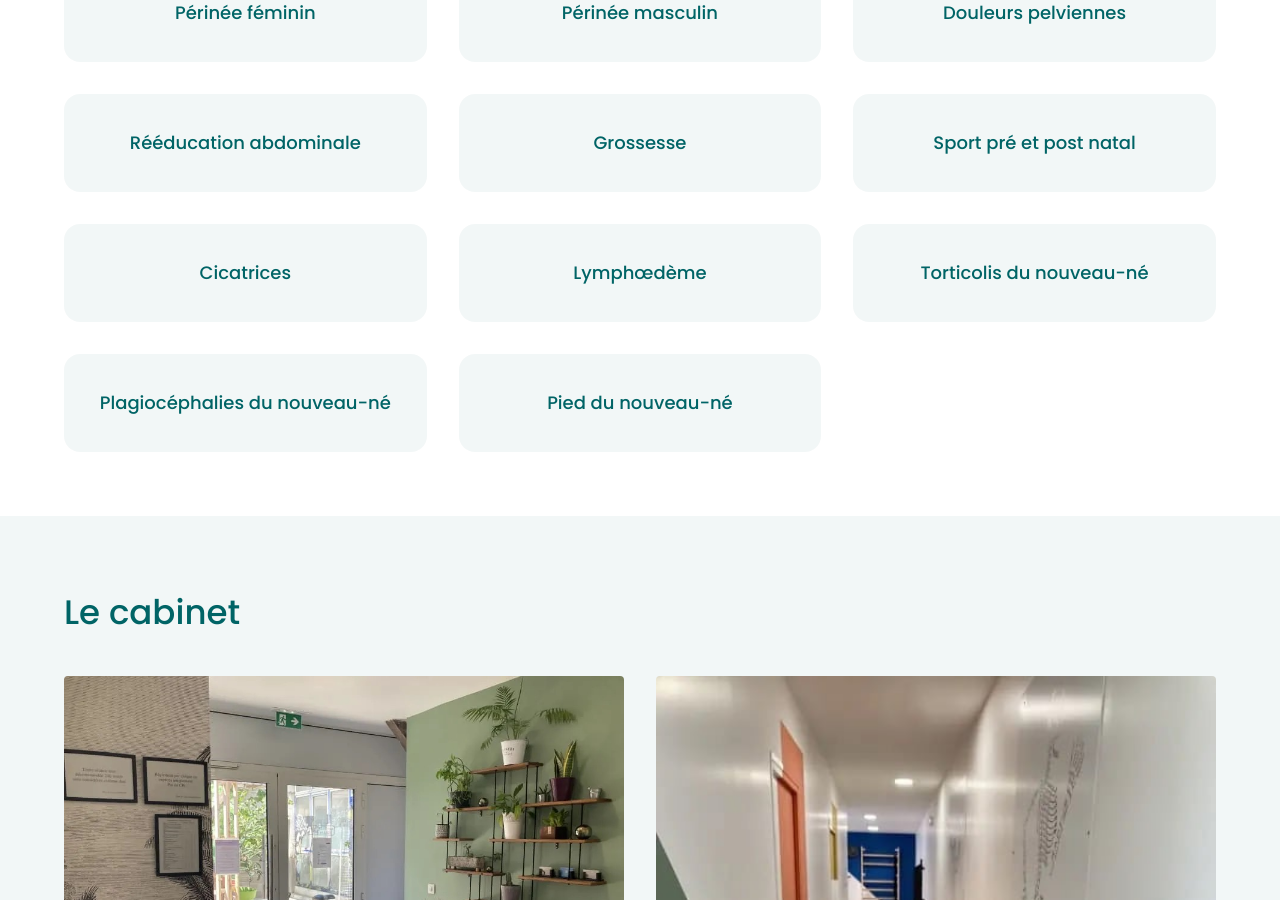
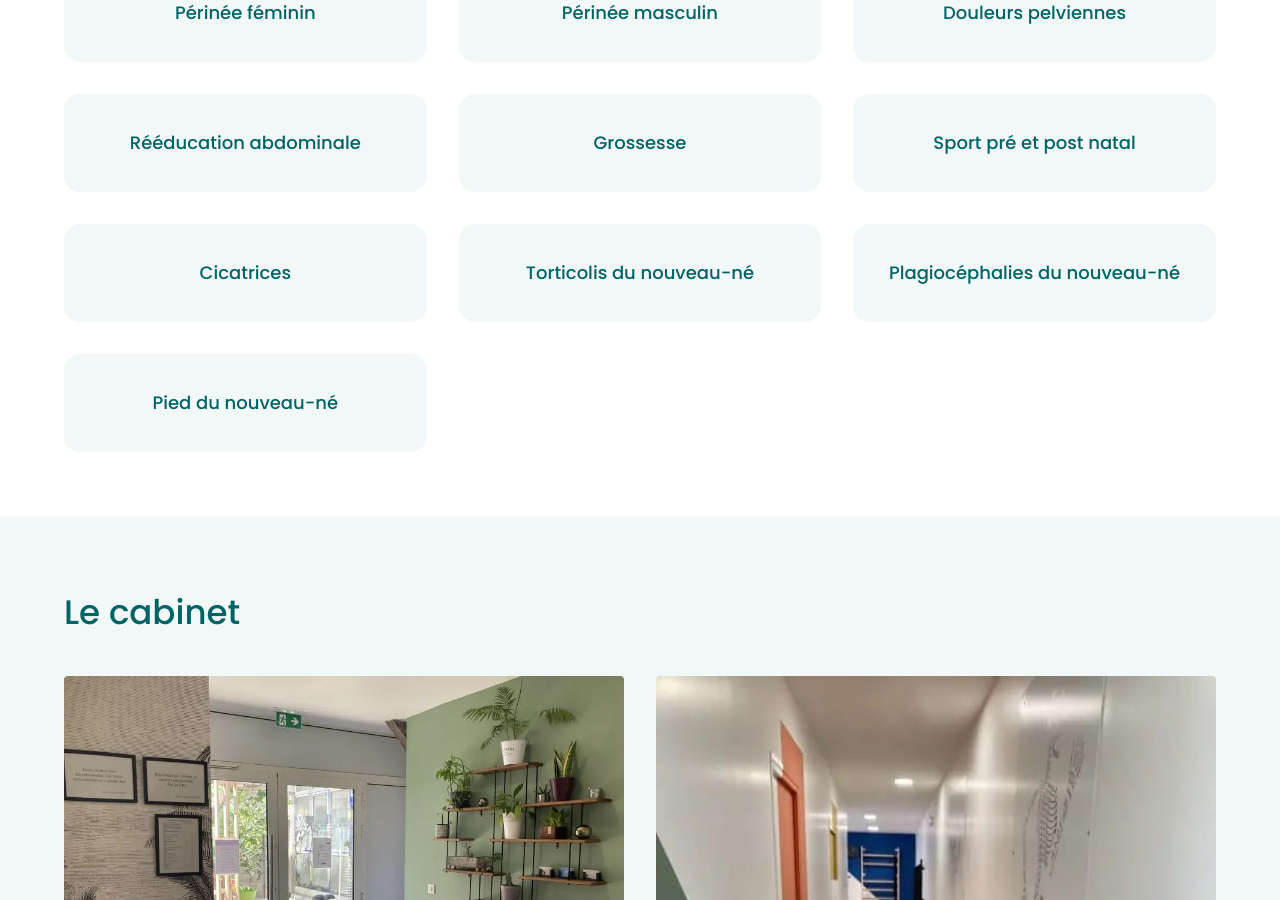
Before and after one commit to superhugo/cyriellemulton, a Jekyll site: the page built from index.html, in a window 1280 px wide and 900 px high, scrolled down 1094 px. Built offline with Jekyll 4.4.1, drawn with Linux system fonts in a browser that asks for light colours.

Commit message:
update skills content

```diff
--- a/_includes/skills.html
+++ b/_includes/skills.html
@@ -11,7 +11,6 @@
       <div class="skill-card">Grossesse</div>
       <div class="skill-card">Sport pré et post natal</div>
       <div class="skill-card">Cicatrices</div>
-      <div class="skill-card">Lymphœdème</div>
       <div class="skill-card">Torticolis du nouveau-né</div>
       <div class="skill-card">Plagiocéphalies du nouveau-né</div>
       <div class="skill-card">Pied du nouveau-né</div>
```
